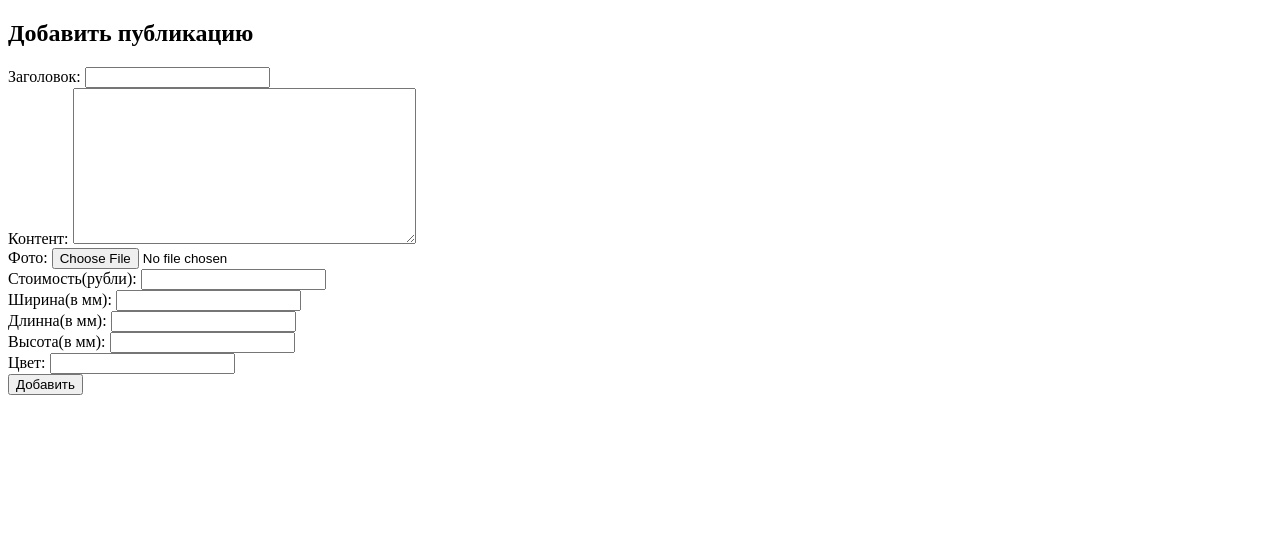
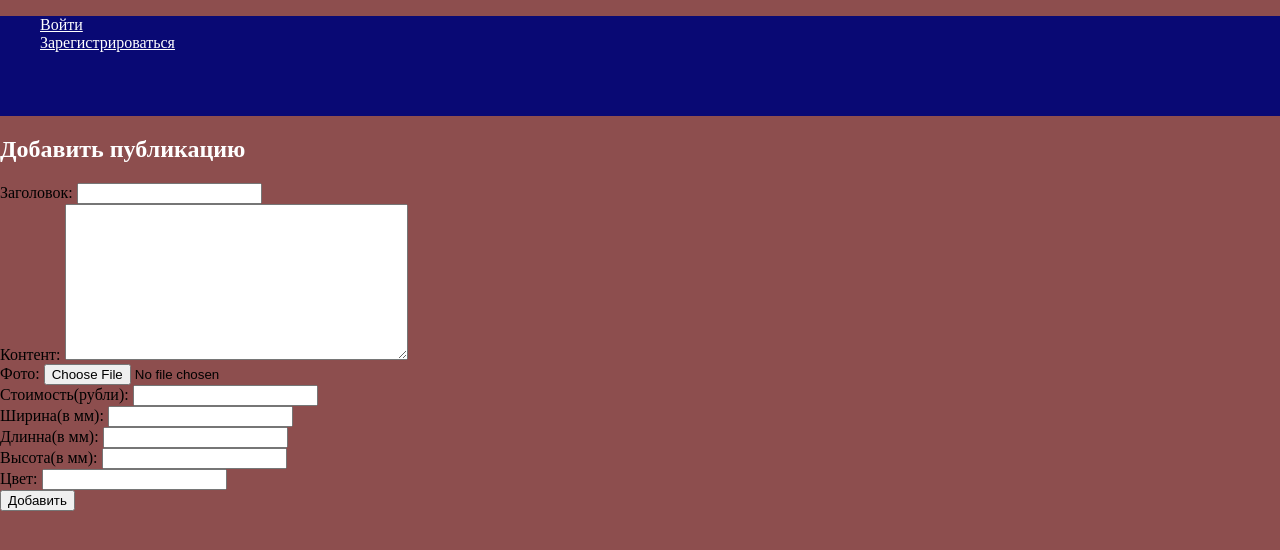
Before and after one commit to Soodhell/xacaton1, a Django app: page /create/ in a window 1280 px wide. Shown: the top 550 px of the page. Run offline with Django 5.2, Linux system fonts and the light colour scheme; the visitor is signed in with stand-in values (Sample User, id 1).

Commit message:
added basic styles and implemented page navigation

```diff
--- /dev/null
+++ b/xacaton1/news/static/news/css/style.css
@@ -0,0 +1,25 @@
+body{
+
+    background-color: rgb(141, 78, 78);
+    padding: 0;
+    margin: 0;
+
+}
+
+li{
+
+    list-style-type: none;
+
+}
+
+p,a,h1,h2,h3,h4,h5,h6{
+    color: white;
+}
+
+.header{
+
+    background-color: #090974;
+    width: 100%;
+    height: 100px;
+
+}
--- a/xacaton1/news/templates/news/base.html
+++ b/xacaton1/news/templates/news/base.html
@@ -1,13 +1,28 @@
 <!doctype html>
+{% load static %}
 <html lang="en">
     <head>
         <meta charset="UTF-8">
         <meta name="viewport"
               content="width=device-width, user-scalable=no, initial-scale=1.0, maximum-scale=1.0, minimum-scale=1.0">
         <meta http-equiv="X-UA-Compatible" content="ie=edge">
+        <link href="{% static "news/css/style.css" %}" rel="stylesheet">
         <title>{{title}}</title>
     </head>
     <body>
+
+    <header class="header">
+        <div class="container">
+            <ul class="">
+                <li>
+                    <a href="{% url 'login' %}">Войти</a>
+                </li>
+                <li>
+                    <a href="{% url 'register' %}">Зарегистрироваться</a>
+                </li>
+            </ul>
+        </div>
+    </header>
 
     {% block content %}
     {% endblock %}
```
Also changed, not shown: xacaton1/news/templates/news/news_line.html (+9 -9 lines).
